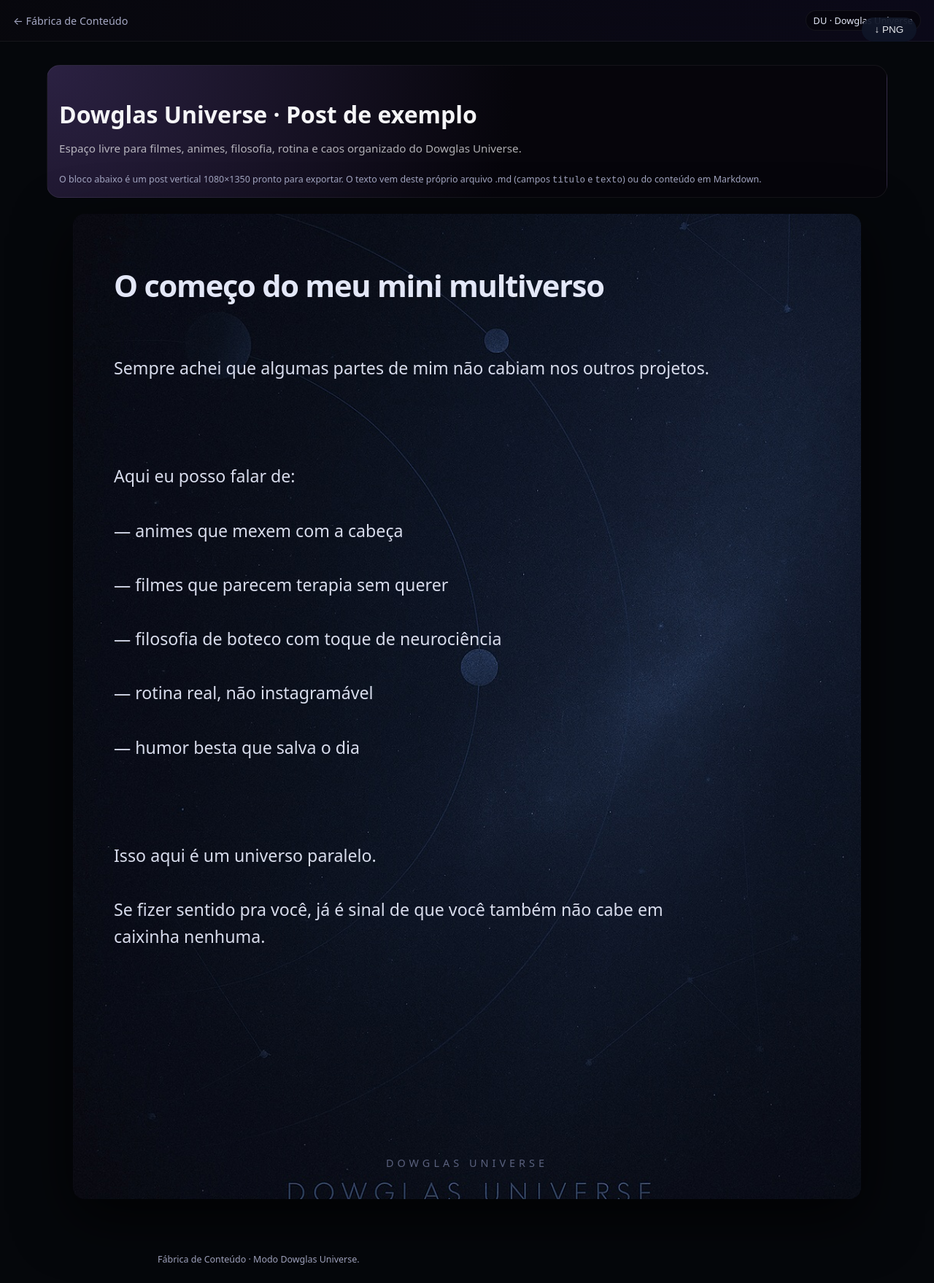
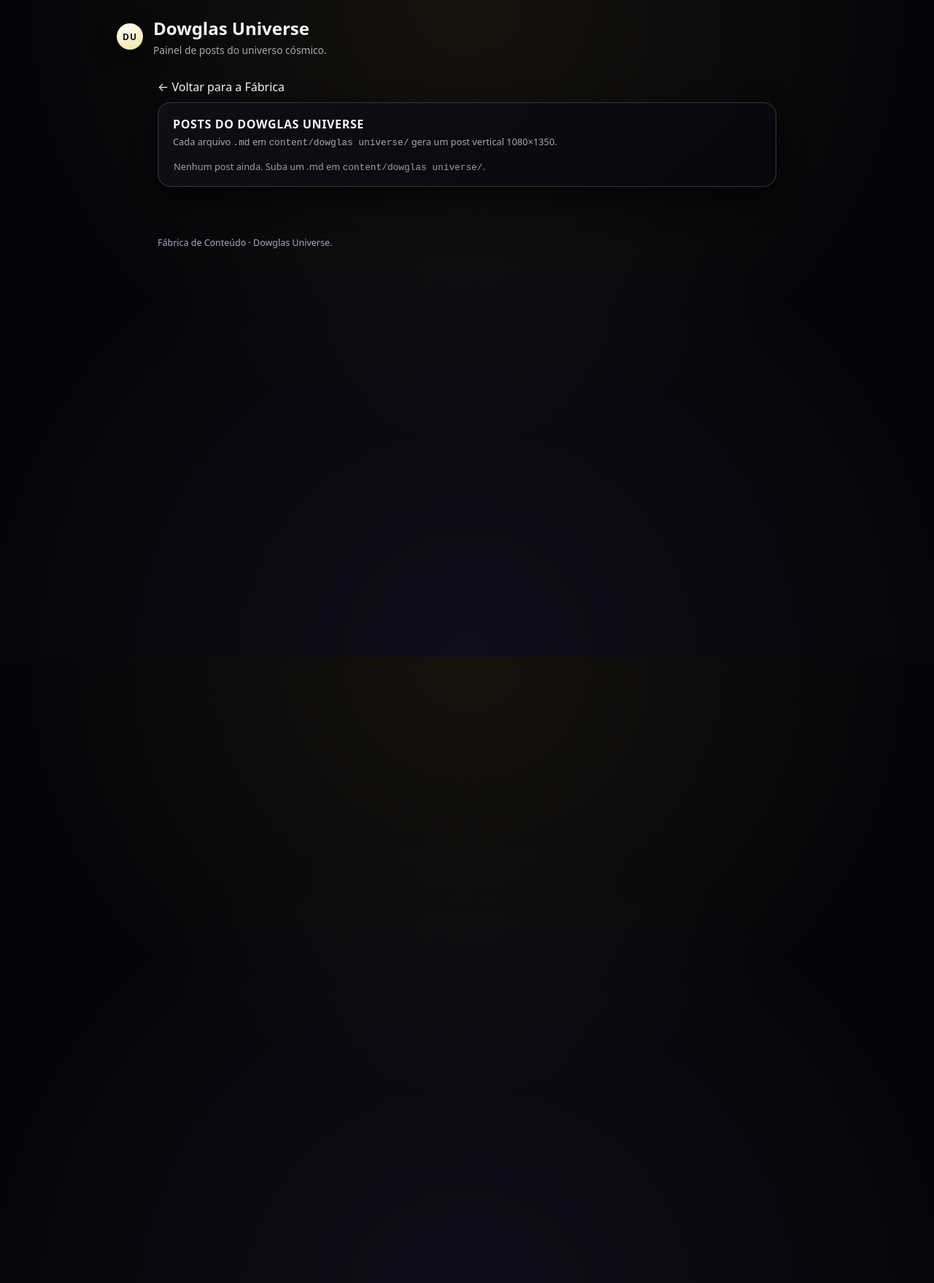
Before and after one commit to mbritodowglas-collab/fabrica-conteudo, a Jekyll site: the page built from dowglas-universe.html, in a window 1280 px wide. Shown: the whole page at 73% size. Built offline with Jekyll 4.4.1, drawn with Linux system fonts in a browser that asks for light colours.

Commit message:
Update dowglas-universe.html

```diff
--- a/dowglas-universe.html
+++ b/dowglas-universe.html
@@ -1,17 +1,73 @@
 ---
-layout: dowglas-universe
-title: "Dowglas Universe · Post de exemplo"
-titulo: "O começo do meu mini multiverso"
-texto: |
-  Sempre achei que algumas partes de mim não cabiam nos outros projetos.
+layout: none
+title: "Dowglas Universe"
+---
 
-  Aqui eu posso falar de:
-  — animes que mexem com a cabeça
-  — filmes que parecem terapia sem querer
-  — filosofia de boteco com toque de neurociência
-  — rotina real, não instagramável
-  — humor besta que salva o dia
+<!DOCTYPE html>
+<html lang="pt-BR">
+<head>
+  <meta charset="UTF-8">
+  <title>Dowglas Universe · Fábrica de Conteúdo</title>
+  <meta name="viewport" content="width=device-width, initial-scale=1">
+  <link rel="stylesheet" href="{{ '/assets/css/style.css' | relative_url }}">
+</head>
 
-  Isso aqui é um universo paralelo.
-  Se fizer sentido pra você, já é sinal de que você também não cabe em caixinha nenhuma.
----
+<body class="fc-body">
+
+<header class="fc-header">
+  <div class="fc-header__brand">
+    <div class="fc-badge">DU</div>
+    <div>
+      <h1>Dowglas Universe</h1>
+      <p>Painel de posts do universo cósmico.</p>
+    </div>
+  </div>
+</header>
+
+<main class="fc-main">
+
+  <p style="margin: 0 0 10px;">
+    <a href="{{ '/' | relative_url }}" class="fc-link-back">← Voltar para a Fábrica</a>
+  </p>
+
+  <!-- LISTA DE POSTS DU -->
+  <section class="fc-section">
+    <h2>Posts do Dowglas Universe</h2>
+    <p class="fc-section__subtitle">
+      Cada arquivo <code>.md</code> em <code>content/dowglas universe/</code> gera um post vertical 1080×1350.
+    </p>
+
+    {% assign du_posts = site.pages | where:"type","dowglas-universe" %}
+    <ul class="fc-list">
+      {% if du_posts.size > 0 %}
+        {% for p in du_posts %}
+          <li>
+            <a class="fc-list__link" href="{{ p.url | relative_url }}">
+              <div class="fc-list__left">
+                <div class="fc-list__thumb" style="background:#111; color:#9ba4cf;">
+                  <span>DU</span>
+                </div>
+                <div class="fc-list__text">
+                  <div class="fc-list__title">{{ p.title | default: p.name }}</div>
+                  <div class="fc-list__meta">Dowglas Universe • {{ p.name }}</div>
+                </div>
+              </div>
+            </a>
+          </li>
+        {% endfor %}
+      {% else %}
+        <li class="fc-list__empty">
+          Nenhum post ainda. Suba um .md em <code>content/dowglas universe/</code>.
+        </li>
+      {% endif %}
+    </ul>
+  </section>
+
+</main>
+
+<footer class="fc-footer">
+  Fábrica de Conteúdo · Dowglas Universe.
+</footer>
+
+</body>
+</html>
```
